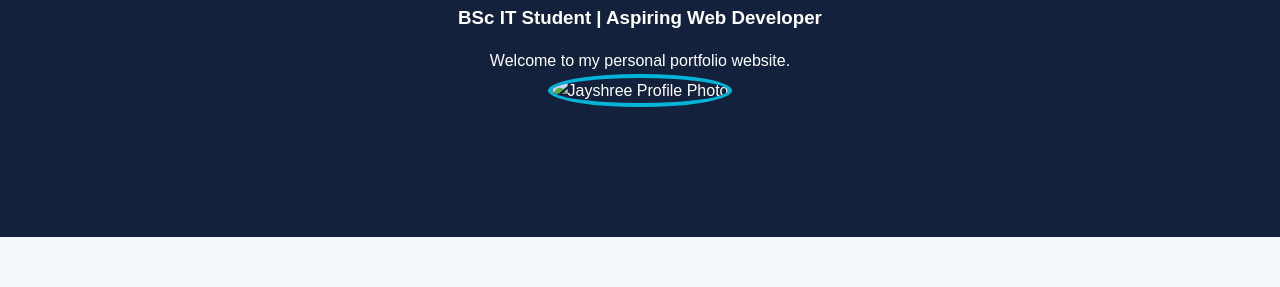
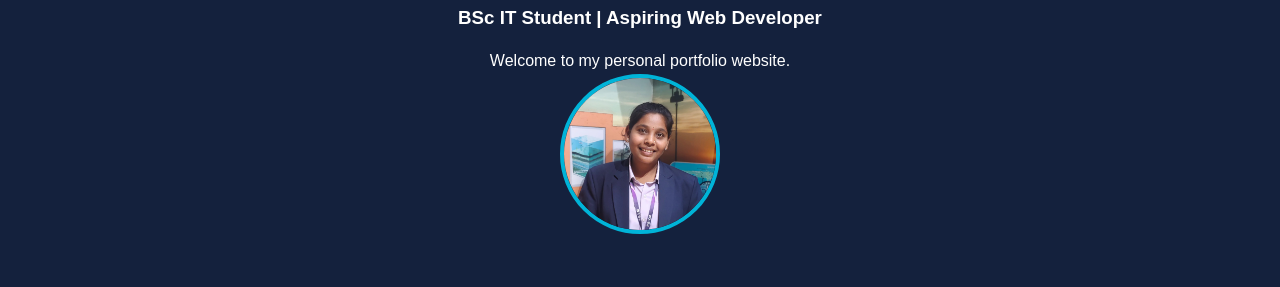
Before and after one commit to jayshreeparab2224-lab/MyPortfolio, a plain HTML site: page index.html in a window 1280 px wide. Shown: the part 261-548 px from the top of the page. Drawn offline with Linux system fonts and the light colour scheme.

Commit message:
Update index.html

```diff
--- a/index.html
+++ b/index.html
@@ -28,7 +28,7 @@
         <h1>Hello, I'm Jayshree Parab</h1>
         <h3>BSc IT Student | Aspiring Web Developer</h3>
         <p>Welcome to my personal portfolio website.</p>
-        <img src="images/profile.png" alt="Jayshree Profile Photo" class="profile-img">
+        <img src="profile.png" alt="Jayshree Profile Photo" class="profile-img">
     </section>
 
     <!-- About Section -->
```
